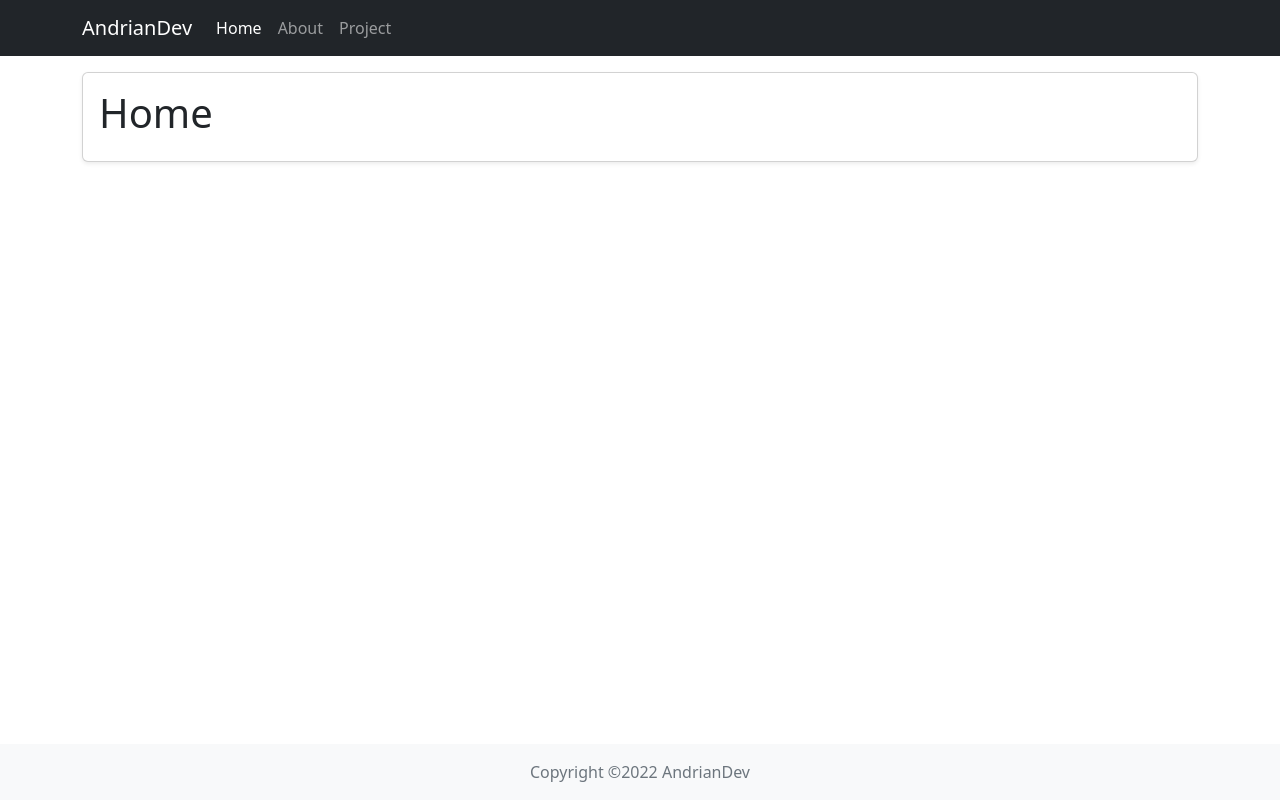
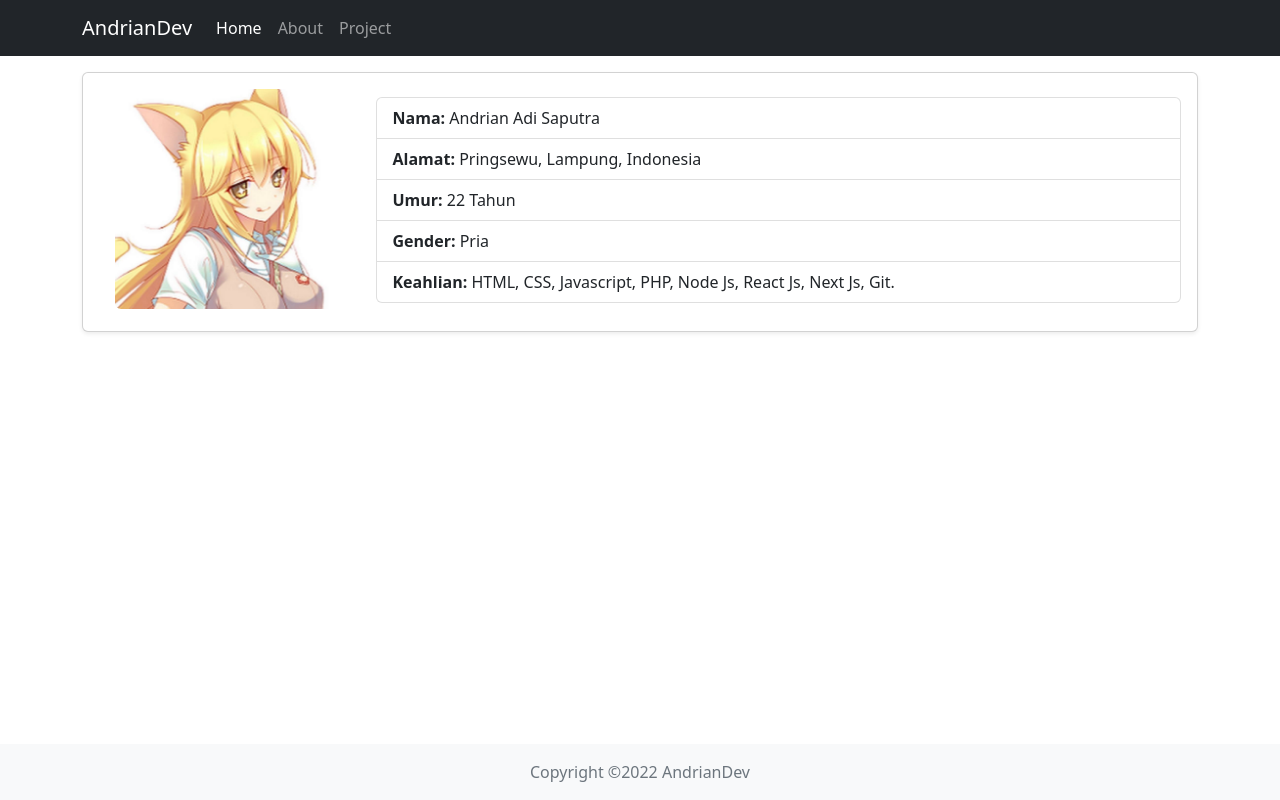
Before and after one commit to andriandev/next-profile, a Next.js app: page / in a window 1280 px wide. Built offline with nearby package versions, Linux system fonts and the light colour scheme; no server answers.

Commit message:
Next profile second commit

```diff
--- a/pages/index.jsx
+++ b/pages/index.jsx
@@ -1,3 +1,4 @@
+import Image from 'next/image';
 import MetaHead from '@/components/shared/meta-head';
 import Card from '@/components/shared/card';
 
@@ -8,8 +9,37 @@ function Home() {
         title="AndrianDev - Web Developer"
         description="Andriandev merupakan website portofolio pribadi dan tempat menyimpan berbagai projek"
       />
-      <Card classCard="mt-3">
-        <h1>Home</h1>
+      <Card classCard="my-3">
+        <div className="row">
+          <div className="col-sm-12 col-md-4 col-lg-3 text-center">
+            <Image
+              width="220"
+              height="220"
+              src="/assets/img/profile.jpg"
+              className="rounded mx-auto d-block img-thumbnail"
+            />
+          </div>
+          <div className="col-sm-12 col-md-8 col-lg-9 my-2">
+            <ul className="list-group">
+              <li className="list-group-item">
+                <b>Nama:</b> Andrian Adi Saputra
+              </li>
+              <li className="list-group-item">
+                <b>Alamat:</b> Pringsewu, Lampung, Indonesia
+              </li>
+              <li className="list-group-item">
+                <b>Umur:</b> 22 Tahun
+              </li>
+              <li className="list-group-item">
+                <b>Gender:</b> Pria
+              </li>
+              <li className="list-group-item">
+                <b>Keahlian:</b> HTML, CSS, Javascript, PHP, Node Js, React Js,
+                Next Js, Git.
+              </li>
+            </ul>
+          </div>
+        </div>
       </Card>
     </>
   );
```
Also changed, not shown: public/assets/img/profile.jpg (added).
